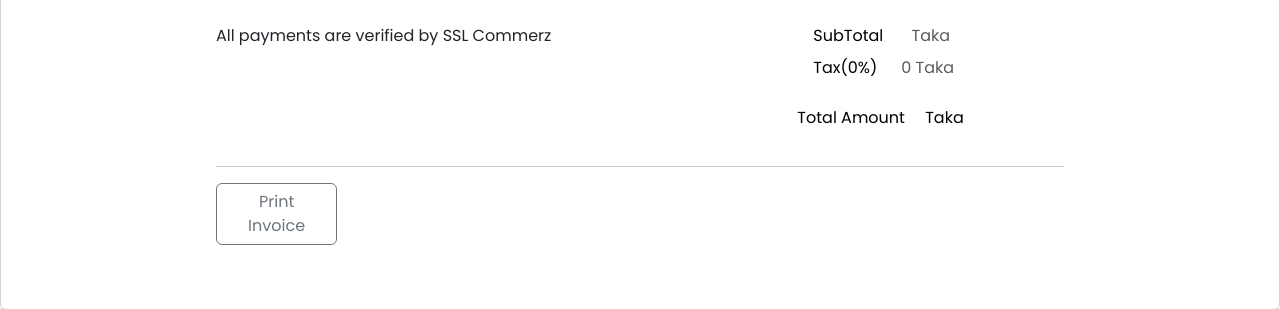
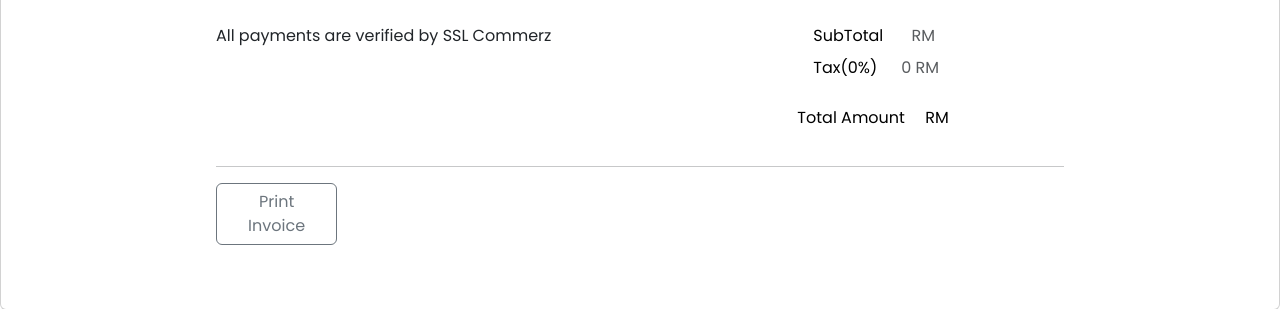
Before and after one commit to Amos-N/sb_tripbooking_system, a PHP site: page /triptrip/auth/sales_pdf.php in a window 1280 px wide. Shown: the part 296-605 px from the top of the page. Run offline with PHP 8.4, Linux system fonts and the light colour scheme; the visitor is signed in with stand-in values (Sample User, id 1); data that the repository does not hold is empty; some web fonts are replaced.

Commit message:
Update sales_pdf.php

```diff
--- a/auth/sales_pdf.php
+++ b/auth/sales_pdf.php
@@ -109,10 +109,10 @@ $user = mysqli_fetch_assoc($res);
                         </div>
                         <div class="col-xl-3">
                             <ul class="list-unstyled">
-                                <li class="text-muted ms-3"><span class="text-black me-4">SubTotal</span><?php echo $total ?> Taka</li>
-                                <li class="text-muted ms-3 mt-2"><span class="text-black me-4">Tax(0%)</span>0 Taka</li>
+                                <li class="text-muted ms-3"><span class="text-black me-4">SubTotal</span><?php echo $total ?> RM</li>
+                                <li class="text-muted ms-3 mt-2"><span class="text-black me-4">Tax(0%)</span>0 RM</li>
                             </ul>
-                            <p class="text-black float-start"><span class="text-black me-3"> Total Amount</span><span style="font-size: 25px;"><?php echo $total ?></span> Taka</p>
+                            <p class="text-black float-start"><span class="text-black me-3"> Total Amount</span><span style="font-size: 25px;"><?php echo $total ?></span> RM</p>
                         </div>
                     </div>
                     <hr>
```
